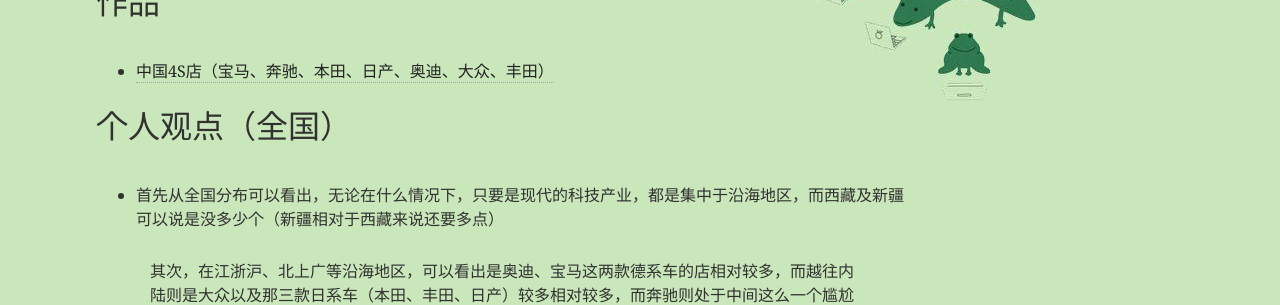
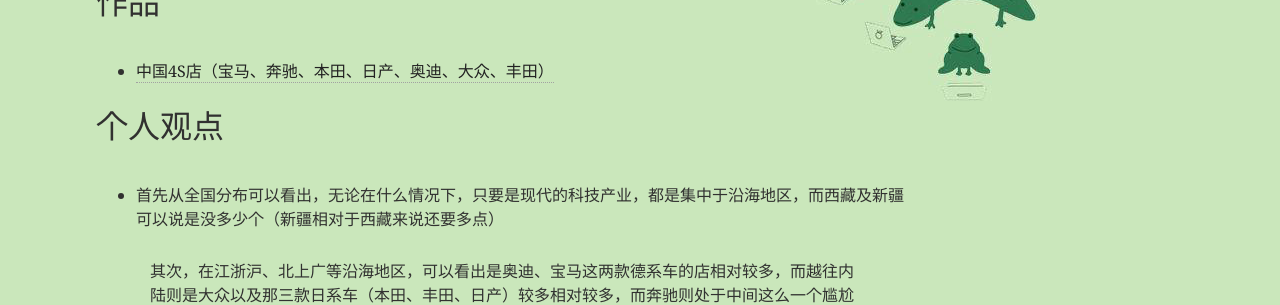
Before and after one commit to luo00789/luo00789.github.io, a Jekyll site: the page built from _posts/2018-01-04-tableau.md, in a window 1280 px wide. Shown: the part 1019-1324 px from the top of the page. Built offline with Jekyll 4.4.1, drawn with Linux system fonts in a browser that asks for light colours.

Commit message:
Update 2018-01-04-tableau.md

```diff
--- a/_posts/2018-01-04-tableau.md
+++ b/_posts/2018-01-04-tableau.md
@@ -17,7 +17,7 @@
 ## 作品
 - [中国4S店（宝马、奔驰、本田、日产、奥迪、大众、丰田）](https://luo00789.github.io/infovis/qimo/index.html)
 
-## 个人观点（全国）
+## 个人观点
 - 首先从全国分布可以看出，无论在什么情况下，只要是现代的科技产业，都是集中于沿海地区，而西藏及新疆可以说是没多少个（新疆相对于西藏来说还要多点）
 - 其次，在江浙沪、北上广等沿海地区，可以看出是奥迪、宝马这两款德系车的店相对较多，而越往内陆则是大众以及那三款日系车（本田、丰田、日产）较多相对较多，而奔驰则处于中间这么一个尴尬地位（在沿海不算多，在内陆更是少之又少）-_-||
 - 大众作为德系车，其数量却没有另外三款德系车的少，在生活中，大众也算是比较亲民的一款车，很多人家中都在开或曾经开过大众
```
